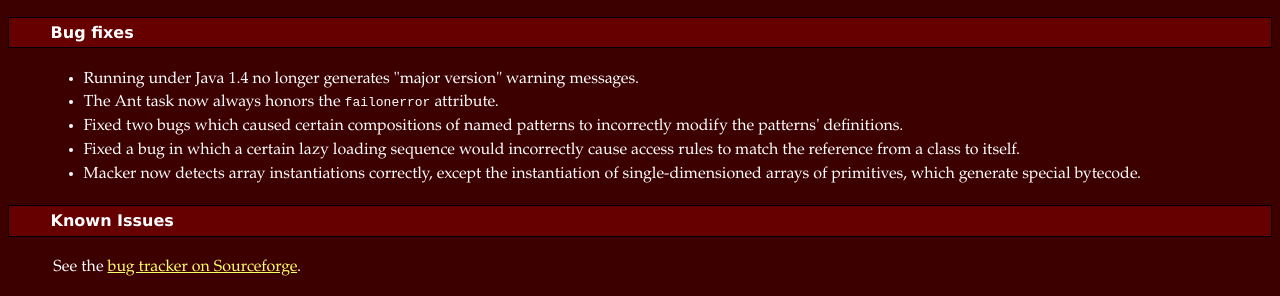
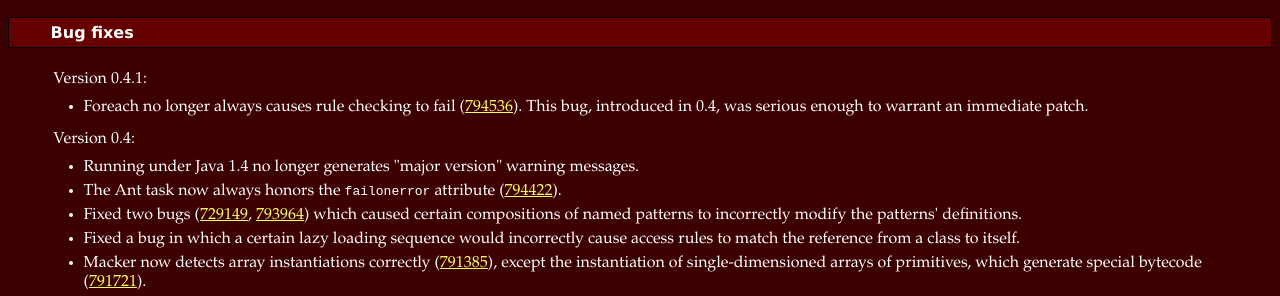
Before and after one commit to pcantrell/macker, a plain HTML site: page macker/doc/whatsnew.html in a window 1280 px wide. Shown: the part 796-1092 px from the top of the page. Drawn offline with Linux system fonts and the light colour scheme.

Commit message:
0.4.1 release notes

```diff
--- a/macker/doc/whatsnew.html
+++ b/macker/doc/whatsnew.html
@@ -54,12 +54,18 @@
 
 <h4>Bug fixes</h4>
 <p>
+Version 0.4.1:
+<ul>
+    <li> Foreach no longer always causes rule checking to fail (<a href="http://sourceforge.net/tracker/index.php?func=detail&aid=794536&group_id=55296&atid=476503">794536</a>).  This bug, introduced in 0.4, was serious enough to warrant an immediate patch.
+</ul>
+<p>
+Version 0.4:
 <ul>
     <li> Running under Java 1.4 no longer generates "major version" warning messages.
-    <li> The Ant task now always honors the <code>failonerror</code> attribute.
-    <li> Fixed two bugs which caused certain compositions of named patterns to incorrectly modify the patterns' definitions.
+    <li> The Ant task now always honors the <code>failonerror</code> attribute (<a href="http://sourceforge.net/tracker/index.php?func=detail&aid=794422&group_id=55296&atid=476503">794422</a>).
+    <li> Fixed two bugs (<a href="http://sourceforge.net/tracker/index.php?func=detail&aid=729149&group_id=55296&atid=476503">729149</a>, <a href="http://sourceforge.net/tracker/index.php?func=detail&aid=793964&group_id=55296&atid=476503">793964</a>) which caused certain compositions of named patterns to incorrectly modify the patterns' definitions.
     <li> Fixed a bug in which a certain lazy loading sequence would incorrectly cause access rules to match the reference from a class to itself.
-    <li> Macker now detects array instantiations correctly, except the instantiation of single-dimensioned arrays of primitives, which generate special bytecode.
+    <li> Macker now detects array instantiations correctly (<a href="http://sourceforge.net/tracker/index.php?func=detail&aid=791385&group_id=55296&atid=476503">791385</a>), except the instantiation of single-dimensioned arrays of primitives, which generate special bytecode (<a href="http://sourceforge.net/tracker/index.php?func=detail&aid=791721&group_id=55296&atid=476503">791721</a>).
 </ul>
 
 <h4>Known Issues</h4>
```
